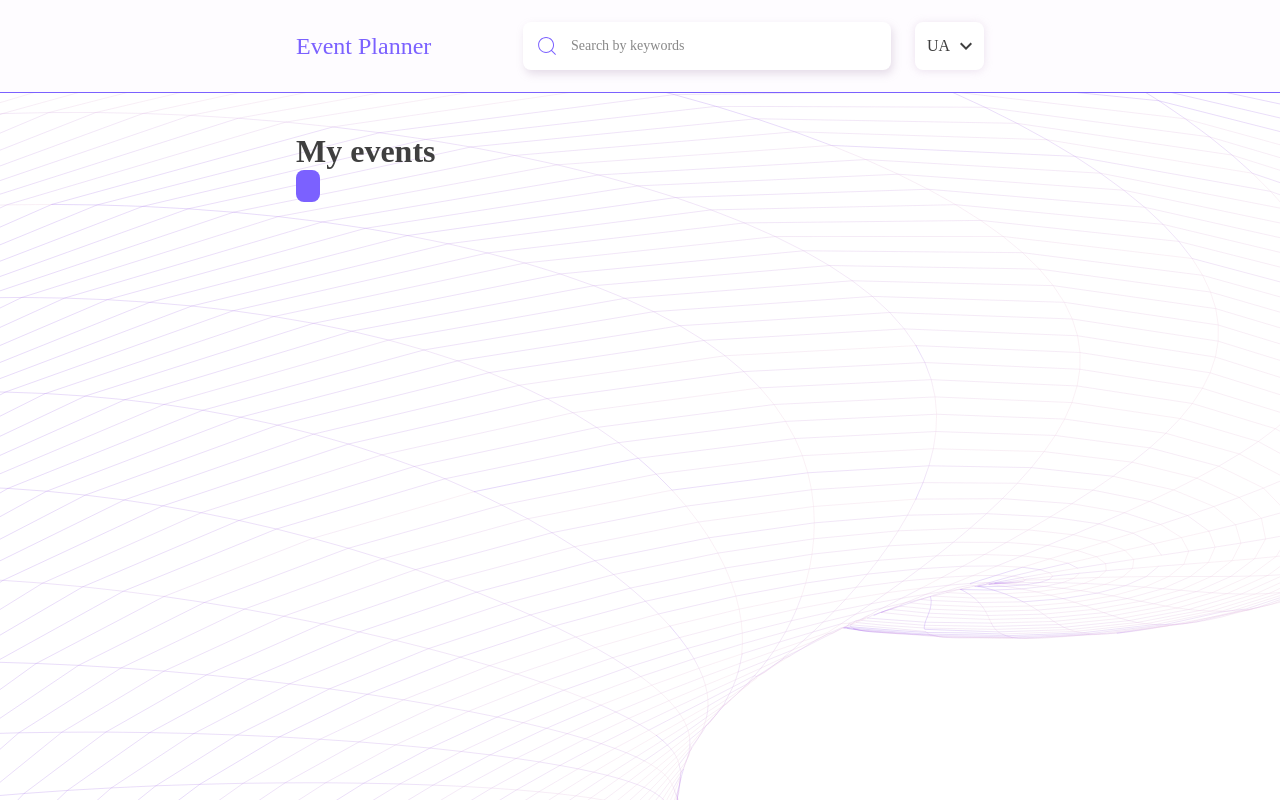
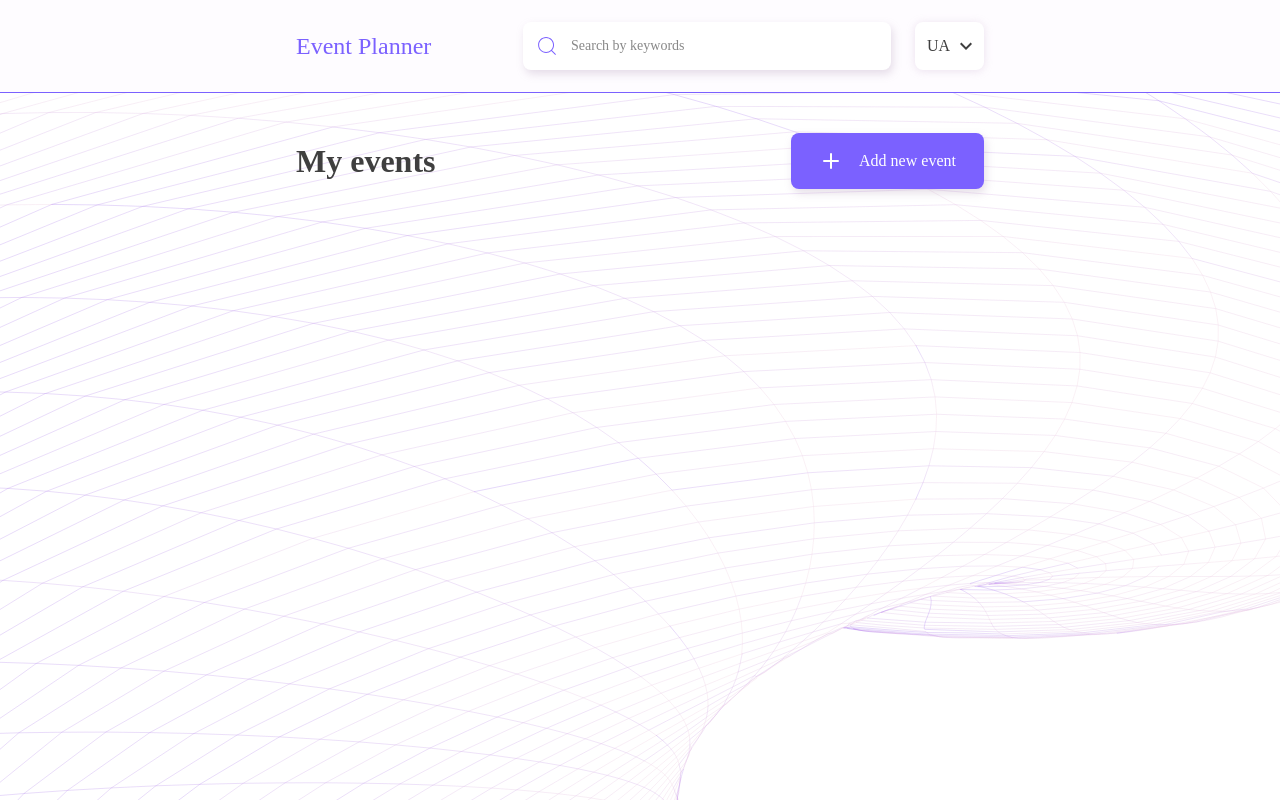
Before and after one commit to vadymfrlv/event-planner, a React (Vite) app: page / in a window 1280 px wide. Shown: the top 800 px of the page. Built offline with nearby package versions, Linux system fonts and the light colour scheme; a web font is replaced by a local one; what i18next-localstorage-backend would draw is missing.

Commit message:
WORK:
- added link btn to create a new event (draw)

```diff
--- a/src/pages/HomePage.tsx
+++ b/src/pages/HomePage.tsx
@@ -1,12 +1,15 @@
-import React from 'react';
 import { PageTitle } from 'components/PageTitle/PageTitle';
 import { ActionBtn } from 'components/ActionBtn/ActionBtn';
+import { BaseBox } from 'components/Box/Box';
 
 const HomePage = () => {
   return (
     <>
-      <PageTitle title="My events" />
-      <ActionBtn children="something" />
+      <BaseBox display="flex" justifyContent="space-between" alignItems="center">
+        <PageTitle title="My events" />
+        <ActionBtn description="Add new event" isLink to="/" />
+      </BaseBox>
+      {/* <ActionBtn description="Submit" isLink={false} type="submit" /> */}
     </>
   );
 };
```
